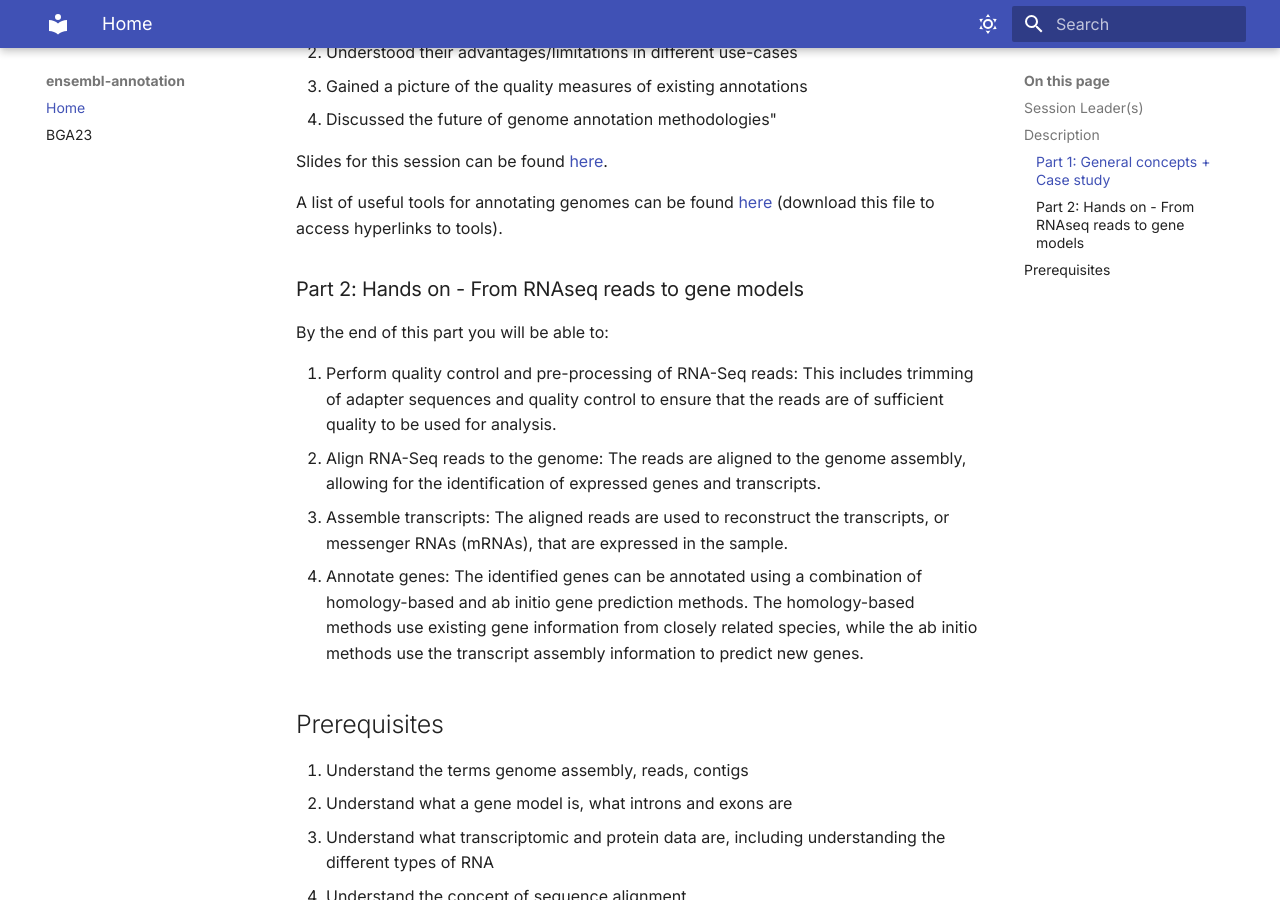
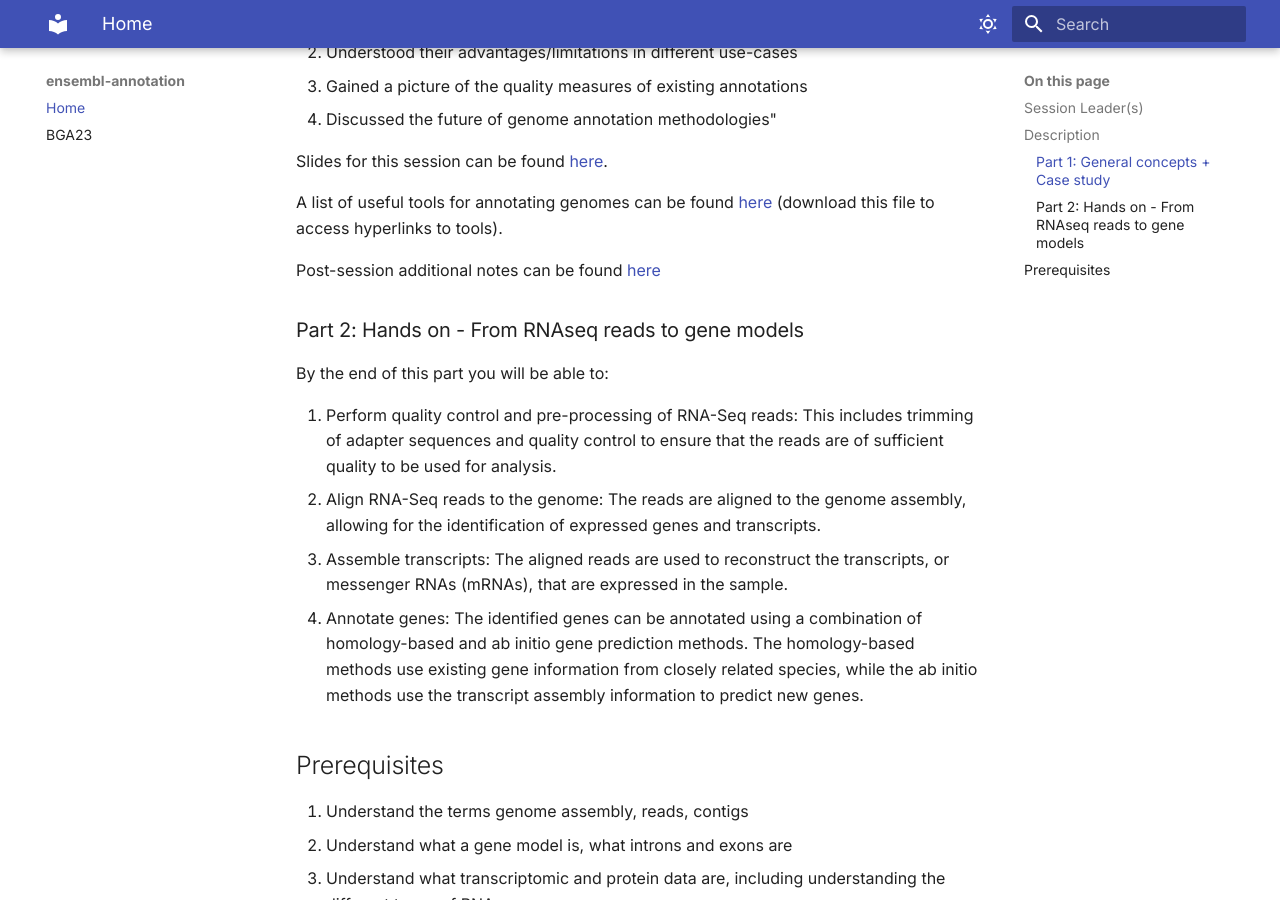
Before and after one commit to BGAcademy23/ensembl-annotation, an MkDocs documentation site: the page built from docs/README.md, in a window 1280 px wide and 900 px high, scrolled down 638 px. Built offline with MkDocs 1.6.1 and Material for MkDocs 9.7.7, drawn with Linux system fonts in a browser that asks for light colours.

Commit message:
Update docs

```diff
--- a/docs/README.md
+++ b/docs/README.md
@@ -27,6 +27,7 @@ Slides for this session can be found [here](https://github.com/BGAcademy23/ensem
 
 A list of useful tools for annotating genomes can be found [here](https://github.com/BGAcademy23/ensembl-annotation/blob/main/Tools_for_Annotation.pdf) (download this file to access hyperlinks to tools).
 
+Post-session additional notes can be found [here](https://github.com/BGAcademy23/ensembl-annotation/blob/main/Post_session_notes.pdf)
 
 ### Part 2: Hands on - From RNAseq reads to gene models
 
```
